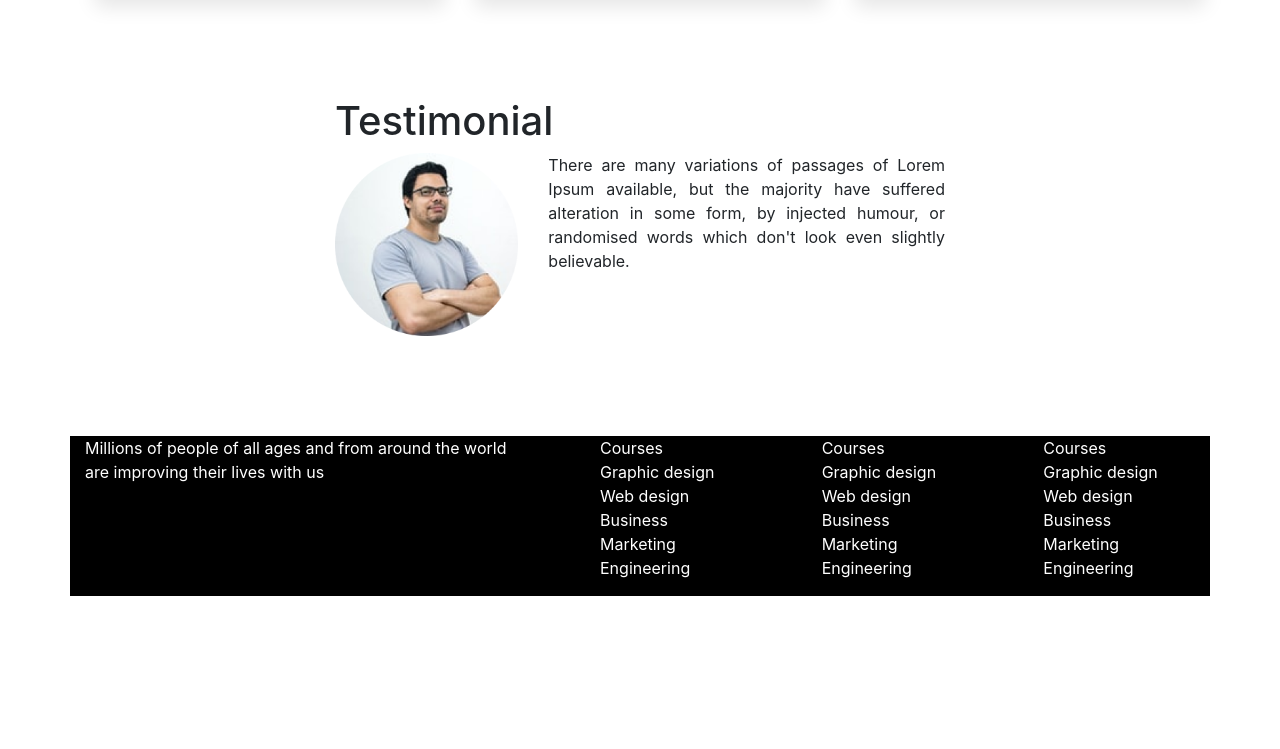
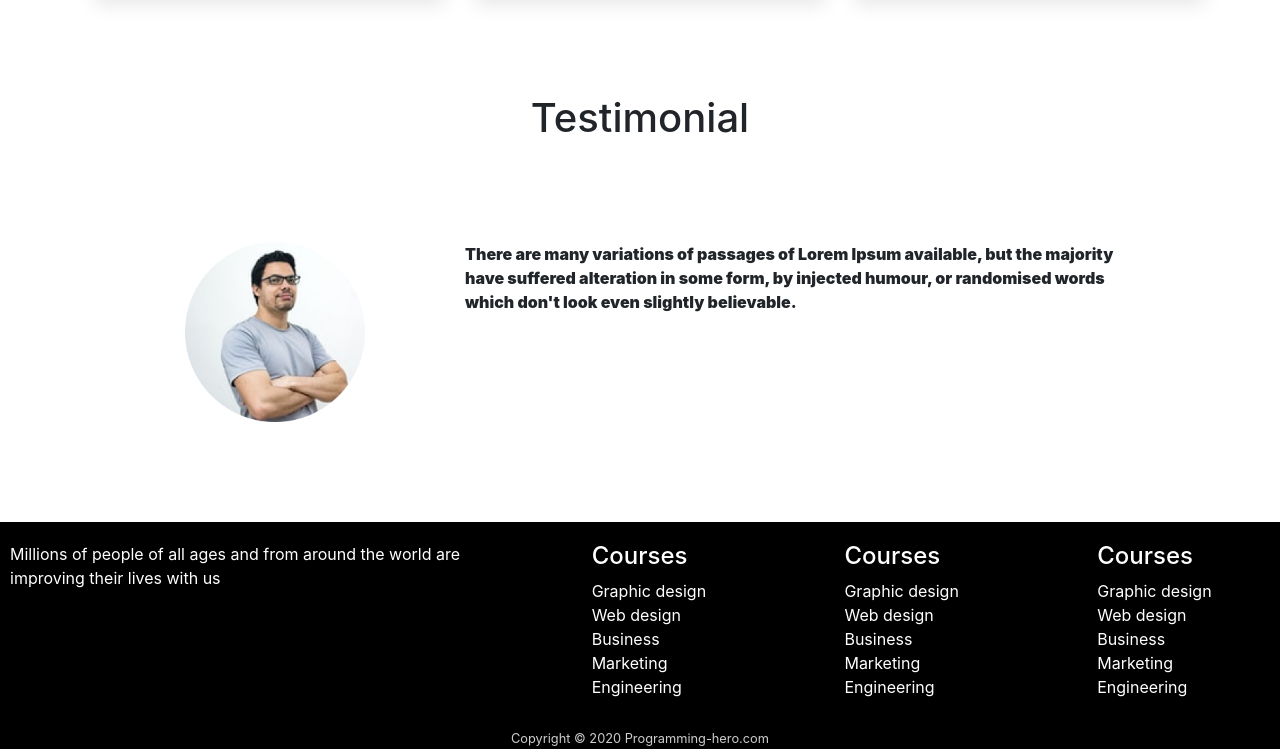
Before and after one commit to Mainul-git/e-school-site-makinng-assignment, a plain HTML site: page index.html in a window 1280 px wide. Shown: the part 1494-2243 px from the top of the page. Before the commit the page ends 2190 px from the top, so only its background shows below. Drawn offline with nearby package versions, Linux system fonts and the light colour scheme.

Commit message:
my-e-school-assignment

```diff
--- a/index.html
+++ b/index.html
@@ -4,20 +4,23 @@
     <meta charset="UTF-8">
     <meta name="viewport" content="width=device-width, initial-scale=1.0">
     <title>E-School Site</title>
+
+
     <link rel="stylesheet" href="https://stackpath.bootstrapcdn.com/bootstrap/4.5.0/css/bootstrap.min.css" integrity="sha384-9aIt2nRpC12Uk9gS9baDl411NQApFmC26EwAOH8WgZl5MYYxFfc+NcPb1dKGj7Sk" crossorigin="anonymous">
+    <link href="https://fonts.googleapis.com/css2?family=Poppins:wght@500;700&display=swap" rel="stylesheet">
     <link rel="stylesheet" href="style.css">
 
 </head>
 <body>
 
 
-    <div class="container" id="others">
+    <div class="container others" id="others">
         <div class="row align-items-center orange-bg">
             <div class="col-md-6">
-                <img  class="logo"src="ICON/Logo.png" alt="">
-                <h6>Are you ready to Learn?</h6>
+                <img  class="logo"src="ICON/Logo.png" alt=""><br><br>
+                <h6 style="color:#FD511A;;">Are you ready to Learn?</h6>
                 <h1>Learn With fun
-                 on <spanan>any schedule</spanan></h1>
+                 on <br><span style="color: #21B573;">any schedule</span></h1>
                  <p>Lorem ipsum dolor sit amet, consectetur adipiscing elit. Varius blandit facilisis quam netus.</p>
                  <button class="get-started-button">Get Started</button>
             </div>
@@ -37,7 +40,8 @@
                             <a class="nav-link" href="#blog">Blog</a>
                           </li>
                         <li class="nav-item">
-                          <a class="nav-link get-started-button" href="#sign-in">Sign in</a>
+                          <a class="nav-link get-started-button" href="#sign-in"><span style="color: aliceblue;"> Sign in</span>
+                             </a>
                         </li>
                       </ul>
                 </div>
@@ -52,7 +56,7 @@
 
         <div class="col-md-3  ">
             <div class="notes-1 text-center">
-                <img src="books/book.png" alt="">
+                <img src="Books/book.png" alt="">
             <h2>1500+ Students</h2>
             <h5>Learn anythings</h5>
             </div>
@@ -61,7 +65,7 @@
         </div>
         <div class="col-md-3">
             <div class="notes-2 text-center">
-                <img src="books/Student.png " alt="">
+                <img src="Books/Student.png " alt="">
                 <h2>1800+ Students</h2>
                 <h5>Learn anythings</h5>
             </div>
@@ -87,8 +91,11 @@
 
         </div>
     </div>
+    <h1 style="text-align: center;margin-bottom: 80px;">Online Courses</h1>
+
     <div class="container courses" id="courses">
-        <h1>Online Courses</h1>
+
+
         <div class="card-deck">
             <div class="card">
               <img src="Photos/Morder pyschology.png" class="card-img-top w-80 " alt="...">
@@ -208,6 +215,27 @@
                                 </div>
 
                             </div>
+                                 </div>
+
+
+            </div>
+          </div>
+    </div>
+    <h1 style="text-align: center ;margin-bottom: 100px;">Testimonial</h1>
+
+
+    <div class="container blog" id="blog">
+        <div class="row">
+            <div class="col-md-4  justify-content-end">
+                <img src="Photos/Man.png" alt="">
+            </div>
+            <div class="col-md-8 justify-content-center">
+                <p>There are many variations of passages of Lorem Ipsum available, but the
+                    majority have suffered alteration in some form, by injected humour,
+                   or randomised words which don't look even slightly believable.</p>
+            </div>
+        </div>
+    </div>
 
 
 
@@ -216,38 +244,17 @@
 
 
 
+        <div class="row  sign-in " id="sign-in">
+            <div class="col-md-5 text-align-center">
 
-
-                </div>
-
-
-            </div>
-          </div>
-    </div>
-    <div class="container blog" id="blog">
-        <h1>Testimonial</h1>
-        <div class=" row ">
-            <div class="col-md-4 blog">
-                <img src="Photos/Man.png" alt="">
-            </div>
-            <div class="col-md-8 lorem">
-              <p>There are many variations of passages of Lorem Ipsum available, but the
-                majority have suffered alteration in some form, by injected humour,
-               or randomised words which don't look even slightly believable.</p>
-            </div>
-        </div>
-    </div>
-    <div class="container sign-in" id="sign-in">
-        <div class="row  sign-in-bg">
-            <div class="col-md-5 text-align-center">
                 <p>Millions of people of all ages and from around
                     the world are improving their lives with us</p>
             </div>
                 <div class="col-md-7">
                     <div class="row ">
                         <div class="col-md-4">
-                            <ul style="list-style-type:none;">
-                                <li>Courses</li>
+                            <ul style="list-style-type:none;font-weight:2px ;">
+                                <li><h4>Courses</h4> </li>
                                 <li>Graphic design</li>
                                 <li>Web design</li>
                                 <li>Business</li>
@@ -257,8 +264,8 @@
 
                         </div>
                         <div class="col-md-4">
-                            <ul style="list-style-type:none;">
-                                <li>Courses</li>
+                            <ul style="list-style-type:none;font-weight:2px ;">
+                                <li><h4>Courses</h4> </li>
                                 <li>Graphic design</li>
                                 <li>Web design</li>
                                 <li>Business</li>
@@ -268,8 +275,8 @@
 
                         </div>
                         <div class="col-md-4">
-                            <ul style="list-style-type:none;">
-                                <li>Courses</li>
+                            <ul style="list-style-type:none;font-weight:2px ;">
+                                <li><h4>Courses</h4> </li>
                                 <li>Graphic design</li>
                                 <li>Web design</li>
                                 <li>Business</li>
@@ -282,7 +289,9 @@
                 </div>
 
         </div>
-    </div>
+        <footer><small>Copyright © 2020 Programming-hero.com</small></footer>
+
+
 
 
     <script src="https://code.jquery.com/jquery-3.5.1.slim.min.js" integrity="sha384-DfXdz2htPH0lsSSs5nCTpuj/zy4C+OGpamoFVy38MVBnE+IbbVYUew+OrCXaRkfj" crossorigin="anonymous"></script>
--- a/style.css
+++ b/style.css
@@ -1,3 +1,8 @@
+
+
+.body{font-family: 'Poppins', sans-serif;
+
+}
 .container{
     margin-bottom: 100px;
 }
@@ -26,7 +31,9 @@ height: 59px;
 left: 212px;
 top: 30px;
 }
-
+.others img{
+    margin-top: -75px ;
+}
 
 
 
@@ -59,7 +66,7 @@ border-radius: 10px;
 
 
 .notes-1,.notes-3,.notes-4{
-background-color: #F8FFFB;
+background-color:#F1FFFB;
 }
 .card{
     border:none;
@@ -85,18 +92,39 @@ background-color: #F8FFFB;
 }
 
 .blog{
-    width:50%;
+    width:100%
 }
 .blog img{
-    width:100%;
+    width:80% ;
+
+    padding-left: 100px;
 }
+.blog p{
+    padding-right: 55px;
+    font-weight: 900;
+}
+
+
 .lorem{
-    text-align: justify;
-}
-.sign-in-bg{
-    background-color: black;
+    text-align: initial;
+    font-weight: 900px;
+    width: 100%;
 
 }
+
+
 .sign-in{
     color: white;
+    background-color: black;
+    padding-top:20px;
+    padding-bottom: 10px;
+    padding-left: 10px;
+
+
+
 }
+footer{
+    color: #CDCDCD;
+    text-align: center;
+    background-color: black;
+}
```
